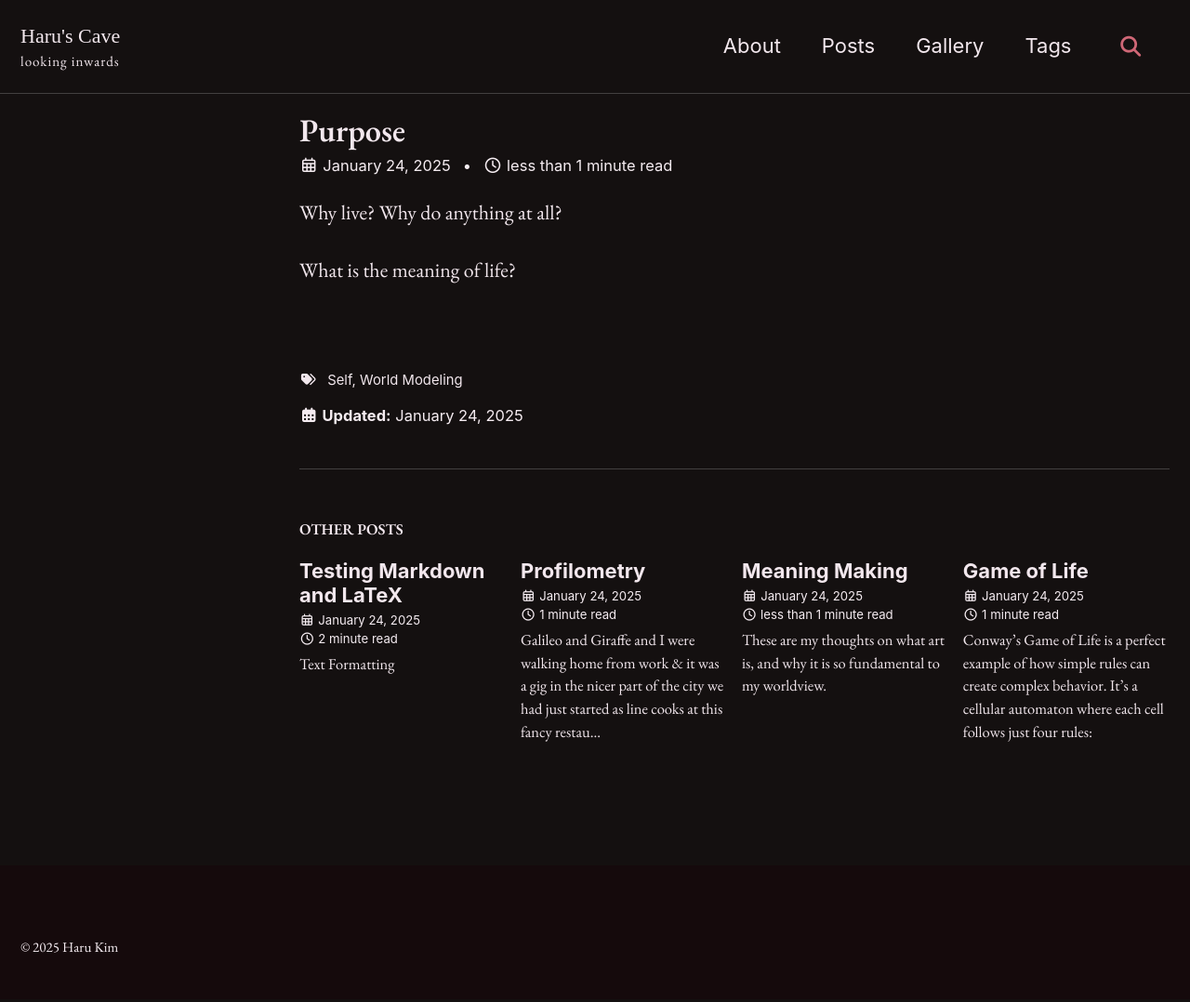
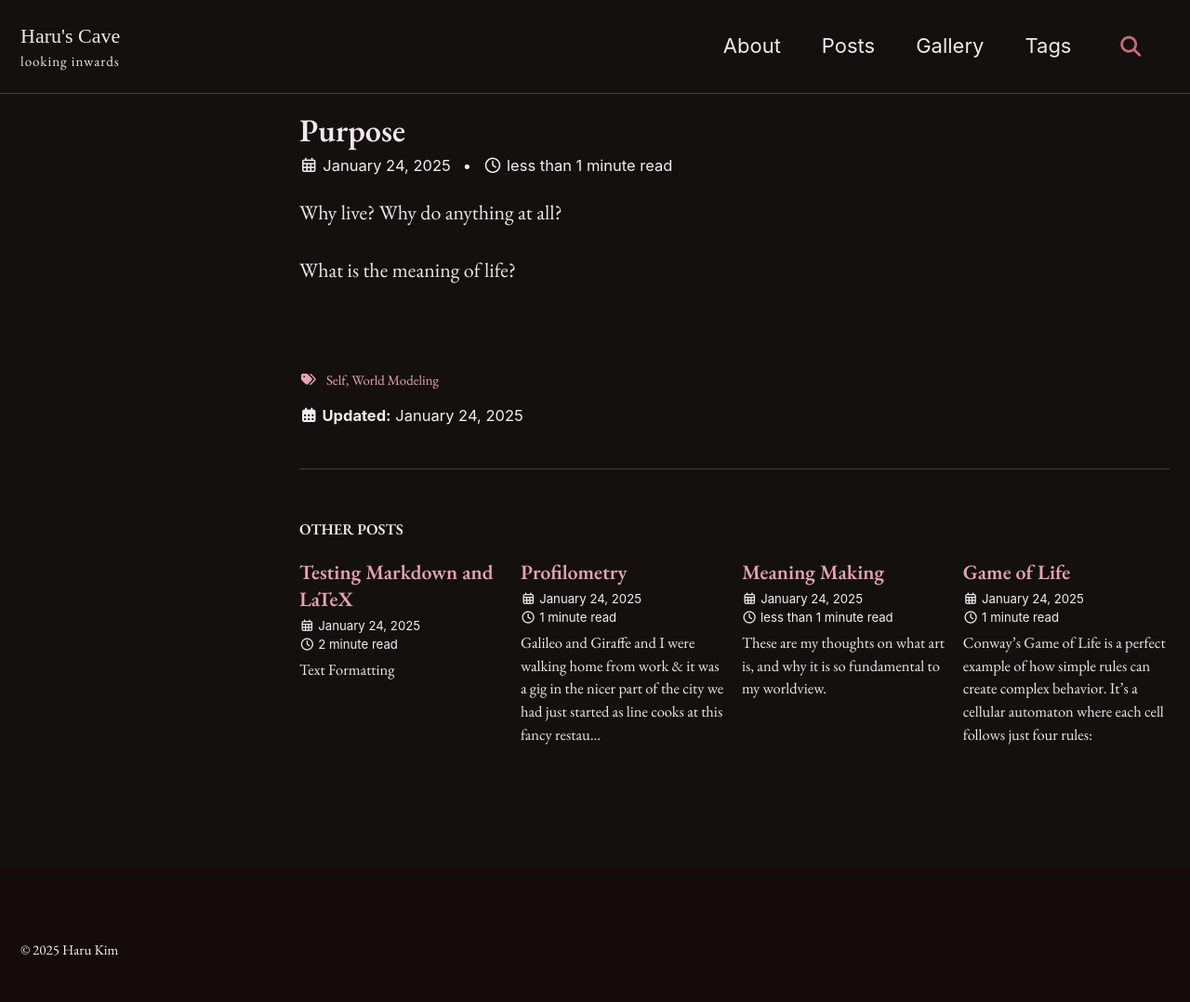
Before and after one commit to hxxru-u/hxxru-u.github.io, a Jekyll site: the page built from _posts/2025-01-24-purpose.md, in a window 1280 px wide. Shown: the whole page at 93% size. Built offline with Jekyll 4.4.1, drawn with Linux system fonts in a browser that asks for light colours; cached includes are drawn as plain includes.

Commit message:
Update tag styling to work across all layouts

```diff
--- a/_sass/custom-skin.scss
+++ b/_sass/custom-skin.scss
@@ -33,22 +33,37 @@ $navicon-link-color-hover: mix(#000, $background-color, 30%) !default;
   }
 }
 
-// Style tags
-.page__tags {
+// Style tags everywhere
+.page__tags,
+.taxonomy__index,
+.archive__item-title {
   margin: 2em 0 1em;
   font-size: 0.9em;
-  color: $text-color;
+  font-family: "EB Garamond", Garamond, Georgia, serif;
+  color: #e8a3b5;
 
   .fa-tags {
     margin-right: 0.5em;
   }
 
-  .page__tag {
-    color: $text-color;
+  a {
+    color: #e8a3b5;
     text-decoration: none;
+    font-family: "EB Garamond", Garamond, Georgia, serif;
 
     &:hover {
       text-decoration: underline;
     }
   }
 }
+
+.page__tag,
+.taxonomy__count {
+  color: #e8a3b5;
+  text-decoration: none;
+  font-family: "EB Garamond", Garamond, Georgia, serif;
+
+  &:hover {
+    text-decoration: underline;
+  }
+}
```
